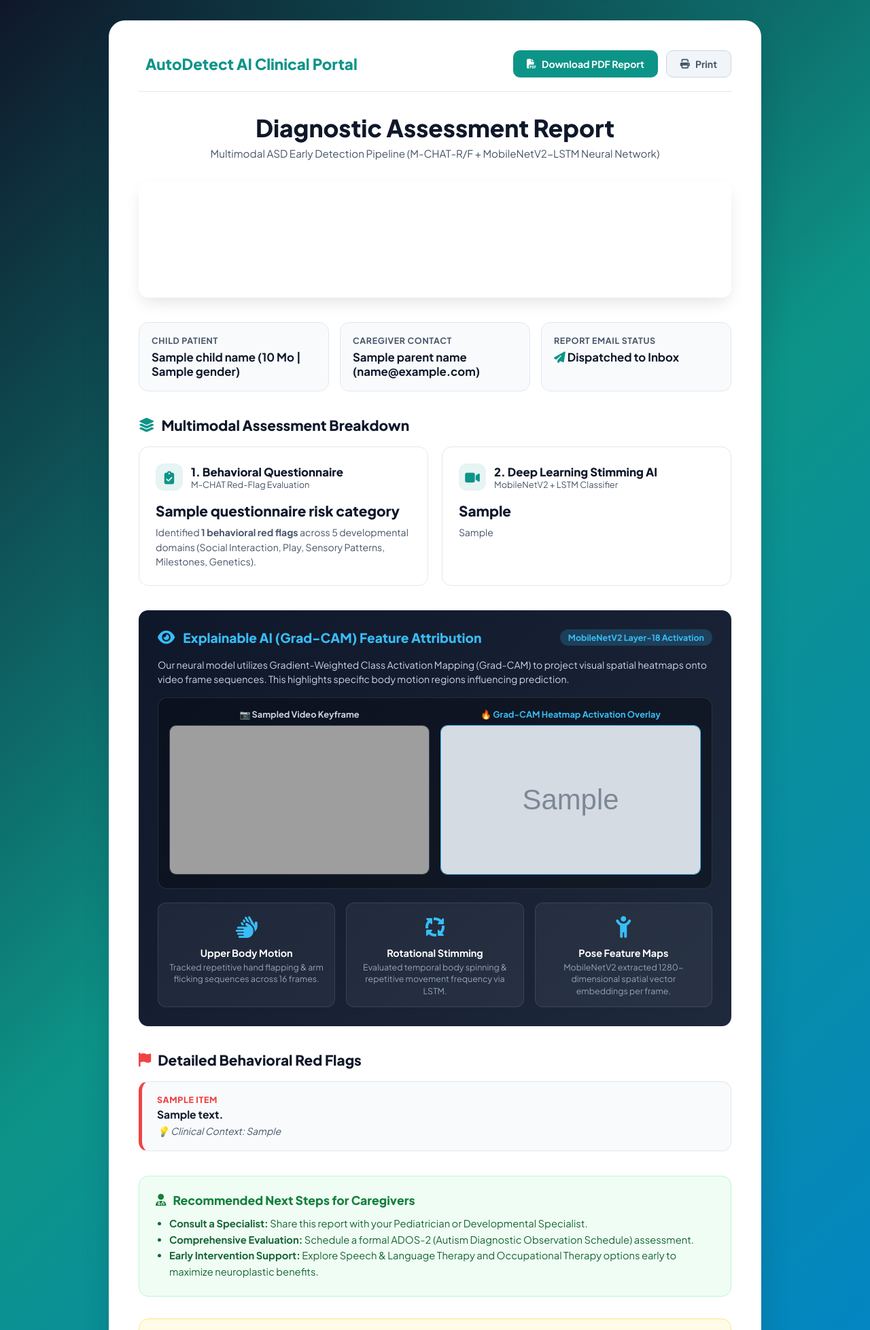
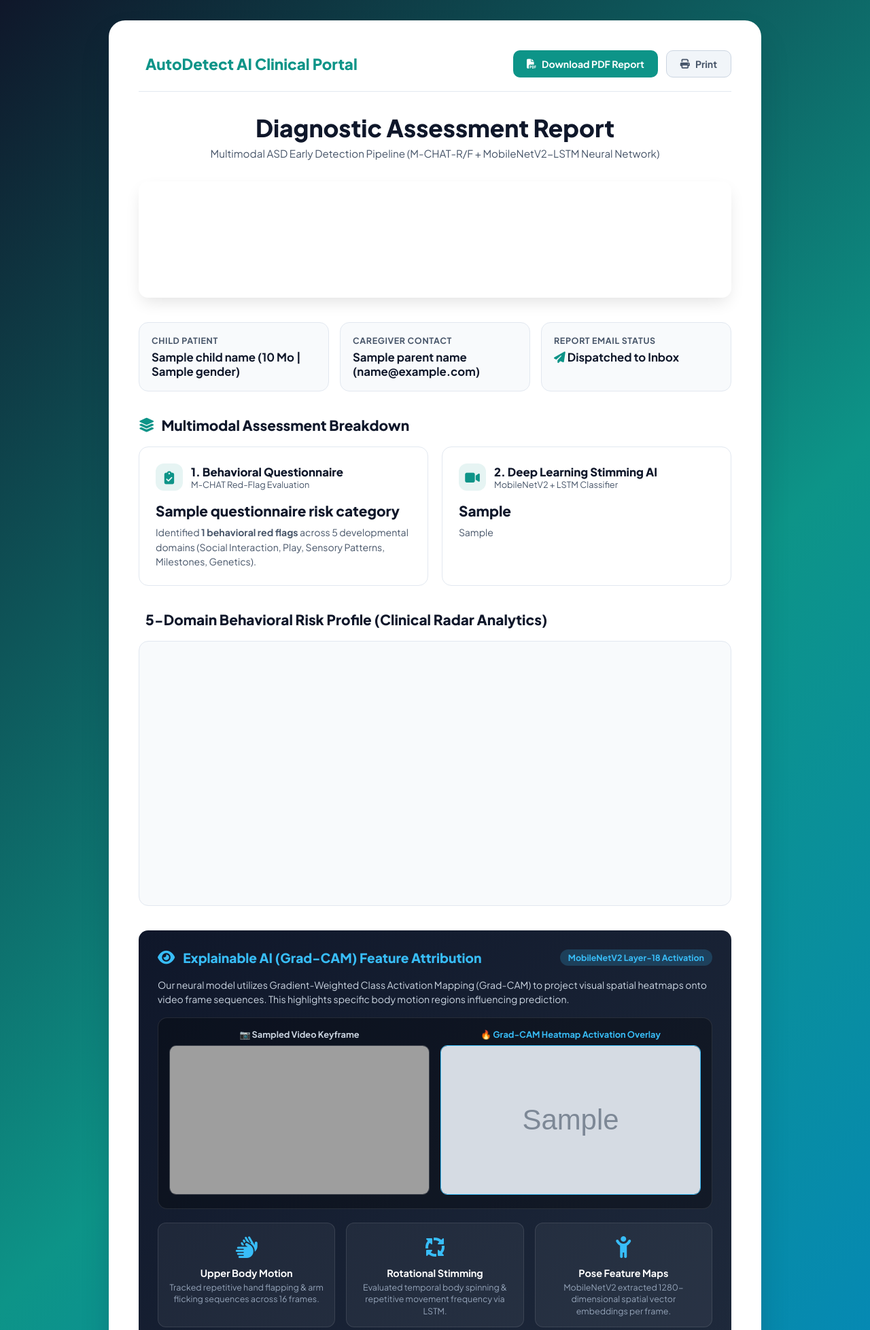
Before and after one commit to Anchalgupta1321/Autism_Detection, a Flask app: template autism_web/templates/final_results.html in a window 1280 px wide. Shown: the top 1957 px of the page at 68% size. Run offline with Flask 3, Linux system fonts and the light colour scheme; the template is opened without the code that fills it: most values are stand-ins (such as "Sample title", 1, 10 or a date in 2020); grey boxes marked "Sample" are stand-in pictures; a map, chart or similar area stays blank; some libraries are stand-ins or nearby versions; grey boxes are pictures that could not be loaded.

Commit message:
Implement 5-domain Chart.js radar analytics in final_results.html and app.py

```diff
--- a/autism_web/app.py
+++ b/autism_web/app.py
@@ -173,38 +173,53 @@ for step_data in QUESTIONNAIRE_STEPS.values():
 def calculate_red_flags(all_answers):
     """
     Calculates the number of red flags based on user answers and predefined criteria.
-    Returns the count and a list of flagged questions with their details.
-    Each flagged question includes its domain (step) title for grouping in the results.
+    Returns total count, list of flagged questions, and per-domain risk percentage scores.
     """
     red_flags_count = 0
     flagged_questions_details = []
 
-    for question_name, criteria in RED_FLAG_CRITERIA_FLAT.items():
-        user_answer = all_answers.get(question_name)
+    domain_counts = {
+        "Social Communication": {"flagged": 0, "total": 0},
+        "Play & Imagination": {"flagged": 0, "total": 0},
+        "Behavior & Sensory": {"flagged": 0, "total": 0},
+        "Developmental History": {"flagged": 0, "total": 0},
+        "Family History": {"flagged": 0, "total": 0}
+    }
 
-        # Skip free-text field
-        if question_name == 'd1_skill_description':
-            continue
+    step_domain_map = {
+        "step1": "Social Communication",
+        "step2": "Play & Imagination",
+        "step3": "Behavior & Sensory",
+        "step4": "Developmental History",
+        "step5": "Family History"
+    }
 
-        if user_answer is not None and user_answer == criteria['red_flag_answer']:
-            # Find the domain (step) title for this question
-            step_title = next(
-                (step_data['title'] for step_data in QUESTIONNAIRE_STEPS.values()
-                 if question_name in step_data['questions']),
-                "Unknown Domain"
-            )
+    for step_key, step_data in QUESTIONNAIRE_STEPS.items():
+        domain_name = step_domain_map.get(step_key, step_data['title'])
+        for q_key, criteria in step_data['questions'].items():
+            if q_key == 'd1_skill_description':
+                continue
 
-            flagged_questions_details.append({
-                'question_name': question_name,
-                'question_text': criteria['question'],
-                'user_answer': user_answer,
-                'red_flag_reasoning': criteria['reasoning'],
-                'step_title': step_title  # 👈 Added domain title
-            })
+            domain_counts[domain_name]["total"] += 1
+            user_answer = all_answers.get(q_key)
 
-            red_flags_count += 1
+            if user_answer is not None and user_answer == criteria['red_flag_answer']:
+                domain_counts[domain_name]["flagged"] += 1
+                red_flags_count += 1
+                flagged_questions_details.append({
+                    'question_name': q_key,
+                    'question_text': criteria['question'],
+                    'user_answer': user_answer,
+                    'red_flag_reasoning': criteria['reasoning'],
+                    'step_title': step_data['title']
+                })
 
-    return red_flags_count, flagged_questions_details
+    domain_scores = {}
+    for dom_name, counts in domain_counts.items():
+        pct = round((counts["flagged"] / counts["total"] * 100)) if counts["total"] > 0 else 0
+        domain_scores[dom_name] = pct
+
+    return red_flags_count, flagged_questions_details, domain_scores
 
 
 
@@ -477,7 +492,7 @@ def submit_questionnaire_step(step_num):
         })
     else:
         # This is the final step of the questionnaire
-        red_flags_count, flagged_questions_details = calculate_red_flags(session['all_answers'])
+        red_flags_count, flagged_questions_details, domain_scores = calculate_red_flags(session['all_answers'])
 
         # Determine questionnaire-based risk
         if red_flags_count >= 15:
@@ -493,6 +508,7 @@ def submit_questionnaire_step(step_num):
         session['questionnaire_red_flags_count'] = red_flags_count
         session['flagged_questions_details'] = flagged_questions_details
         session['questionnaire_risk_category'] = questionnaire_risk_category
+        session['domain_scores'] = domain_scores
 
         return jsonify({
             'status': 'ok',
@@ -692,7 +708,8 @@ def show_combined_results():
                            explanation_summary=explanation_summary,
                            combined_score=session.get('combined_score', 0),
                            gradcam_orig=session.get('gradcam_orig'),
-                           gradcam_img=session.get('gradcam_img'))
+                           gradcam_img=session.get('gradcam_img'),
+                           domain_scores=session.get('domain_scores', {}))
 
 @app.route('/submit-assessment', methods=['GET'])
 def submit_assessment():
--- a/autism_web/templates/final_results.html
+++ b/autism_web/templates/final_results.html
@@ -11,6 +11,8 @@
     <link rel="stylesheet" href="https://cdnjs.cloudflare.com/ajax/libs/font-awesome/6.4.0/css/all.min.css">
     <!-- html2pdf for client-side PDF generation -->
     <script src="https://cdnjs.cloudflare.com/ajax/libs/html2pdf.js/0.10.1/html2pdf.bundle.min.js"></script>
+    <!-- Chart.js for 5-Domain Radar Analytics -->
+    <script src="https://cdn.jsdelivr.net/npm/chart.js"></script>
 
     <style>
         :root {
@@ -499,6 +501,20 @@
             </div>
         </div>
 
+        <!-- 5-Domain Behavioral Risk Profile (Radar Chart Analytics) -->
+        {% if domain_scores %}
+        <div class="section-heading">
+            <i class="fa-solid fa-chart-radar" style="color: var(--primary);"></i>
+            <span>5-Domain Behavioral Risk Profile (Clinical Radar Analytics)</span>
+        </div>
+
+        <div style="background: var(--light-bg); border: 1.5px solid var(--border-color); border-radius: var(--radius-md); padding: 24px; margin-bottom: 36px; display: flex; flex-direction: column; align-items: center;">
+            <div style="width: 100%; max-width: 520px; height: 340px; position: relative;">
+                <canvas id="domainRadarChart"></canvas>
+            </div>
+        </div>
+        {% endif %}
+
         <!-- Explainable AI (Grad-CAM) Visualizer Section -->
         <div class="xai-section">
             <div class="xai-header">
@@ -590,6 +606,61 @@
             };
             html2pdf().set(opt).from(element).save();
         }
+
+        // Render 5-Domain Radar Chart
+        document.addEventListener('DOMContentLoaded', () => {
+            const domainScores = {{ domain_scores | tojson }};
+            const canvas = document.getElementById('domainRadarChart');
+            if (canvas && domainScores && Object.keys(domainScores).length > 0) {
+                const ctx = canvas.getContext('2d');
+                const labels = Object.keys(domainScores);
+                const dataValues = Object.values(domainScores);
+
+                new Chart(ctx, {
+                    type: 'radar',
+                    data: {
+                        labels: labels,
+                        datasets: [{
+                            label: 'Red Flag Risk Score (%)',
+                            data: dataValues,
+                            backgroundColor: 'rgba(13, 148, 136, 0.25)',
+                            borderColor: '#0d9488',
+                            borderWidth: 2.5,
+                            pointBackgroundColor: '#0284c7',
+                            pointBorderColor: '#ffffff',
+                            pointHoverBackgroundColor: '#ffffff',
+                            pointHoverBorderColor: '#0284c7',
+                            pointRadius: 4
+                        }]
+                    },
+                    options: {
+                        responsive: true,
+                        maintainAspectRatio: false,
+                        scales: {
+                            r: {
+                                angleLines: { color: 'rgba(0, 0, 0, 0.1)' },
+                                grid: { color: 'rgba(0, 0, 0, 0.08)' },
+                                pointLabels: {
+                                    font: { family: 'Plus Jakarta Sans', size: 11, weight: '700' },
+                                    color: '#0f172a'
+                                },
+                                ticks: {
+                                    stepSize: 25,
+                                    backdropColor: 'transparent',
+                                    color: '#64748b',
+                                    callback: (v) => v + '%'
+                                },
+                                min: 0,
+                                max: 100
+                            }
+                        },
+                        plugins: {
+                            legend: { display: false }
+                        }
+                    }
+                });
+            }
+        });
     </script>
 </body>
 </html>
```
